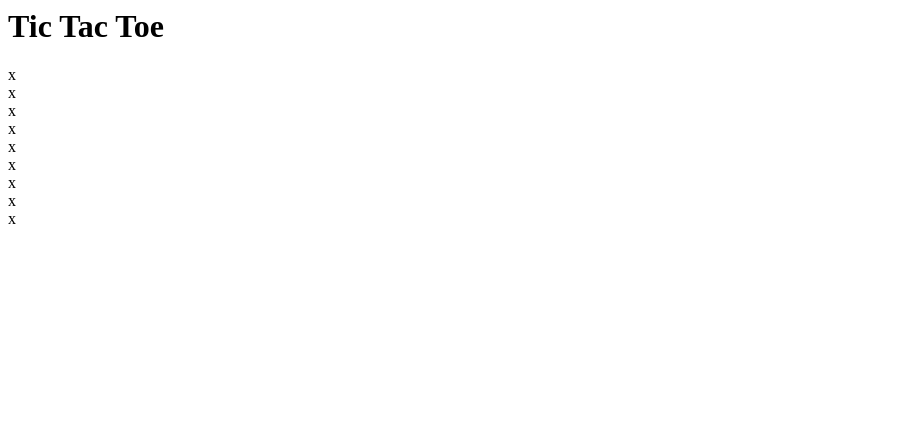
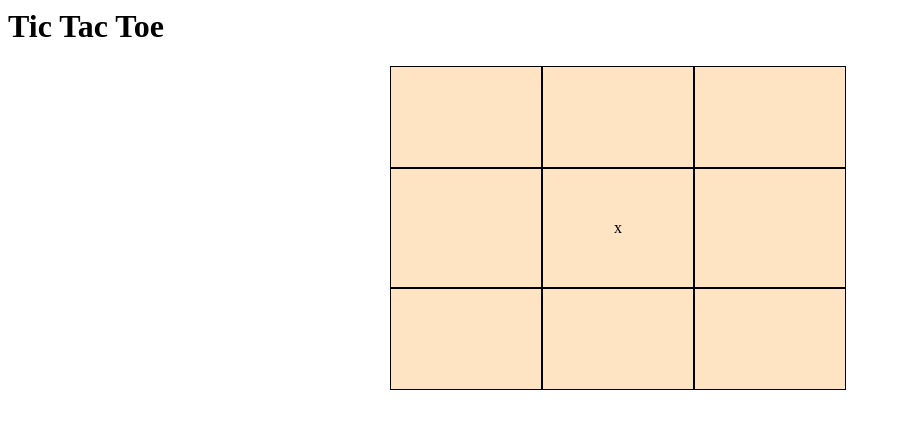
Before and after one commit to stonecnz/learning, a plain HTML site: page OdinProjects/tic-tac-toe/index.html in a window 1280 px wide. Shown: the whole page, without its empty margins (0-901 px from the left). Drawn offline with Linux system fonts and the light colour scheme.

Commit message:
Added to the factory functions and modules

```diff
--- a/OdinProjects/tic-tac-toe/script.js
+++ b/OdinProjects/tic-tac-toe/script.js
@@ -1,10 +1,13 @@
 const gameboard = (() => { // using a module pattern to create the gameBoard object
-    let gameboardArr = ['x', 'x', 'x', 'x', 'x', 'x', 'x', 'x', 'x']; // initialising the array to hold each of the squares on the gameboard
+    let gameboardArr = ['', '', '', '', '', '', '', '', '']; // initialising the array to hold each of the squares on the gameboard
 
     const getGameboardArr = () => console.log(`The current gameboard looks like: ${gameboardArr}`);
 
     const renderGameboard = () => {
         let board = document.querySelector('.game-board');
+        while(board.lastChild) {
+            board.removeChild(board.lastChild);
+        }
         gameboardArr.forEach(x => {
             let square = document.createElement('div');
             square.innerText = x;
@@ -13,9 +16,15 @@ const gameboard = (() => { // using a module pattern to create the gameBoard obj
         });
     }
 
+    const setMarker = (index, marker) => {
+        gameboardArr[index-1] = marker;
+        renderGameboard();
+    }
+
     return {
         getGameboardArr,
-        renderGameboard
+        renderGameboard,
+        setMarker
     };
 })();
 
@@ -27,6 +36,13 @@ const Player = (name) => { // creating a factor for the objects that play the ga
     let numWins = 0;
     const getName = () => name;
 
+    const placeMarker = (markerPosition, playersMarker) => {
+        gameboard.setMarker(markerPosition, playersMarker);
+    }
+
+    return {
+        placeMarker
+    }
 }
 
 const AI = () => { // creating a factor for the AI player that inherets methods and properties from the player object
@@ -35,3 +51,6 @@ const AI = () => { // creating a factor for the AI player that inherets methods
 
 gameboard.getGameboardArr();
 gameboard.renderGameboard();
+
+const p1 = Player('Caleb');
+p1.placeMarker(5, 'x');
--- a/OdinProjects/tic-tac-toe/style.css
+++ b/OdinProjects/tic-tac-toe/style.css
@@ -0,0 +1,14 @@
+.game-board {
+    display: flex;
+    width: 500px;
+    flex-wrap: wrap;
+    margin: auto;
+}
+
+.game-square {
+    width: 150px;
+    background-color: bisque;
+    text-align: center;
+    padding: 50px 0;
+    border: 1px solid black;
+}
```
Also changed, not shown: OdinProjects/tic-tac-toe/index.html (line endings or trailing spaces).
